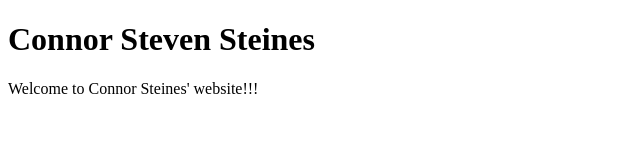
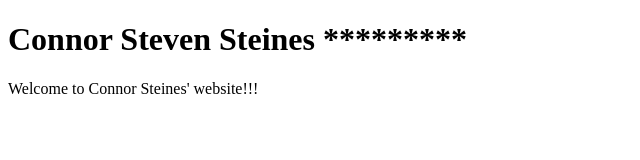
Before and after one commit to cssteine/Homework-1, a plain HTML site: page Homework-1/index.html in a window 1280 px wide. Shown: the whole page, without its empty margins (0-640 px from the left). Drawn offline with Linux system fonts and the light colour scheme.

Commit message:
test commit

```diff
--- a/Homework-1/index.html
+++ b/Homework-1/index.html
@@ -6,7 +6,7 @@
 <html xmlns="http://www.w3.org/1999/xhtml" xml:lang="en">
 
 <head><title>Connor Steines</title></head>
-<h1>Connor Steven Steines</h1>
+<h1>Connor Steven Steines *********</h1>
 <body>
 <div>
 Welcome to Connor Steines' website!!!
```
